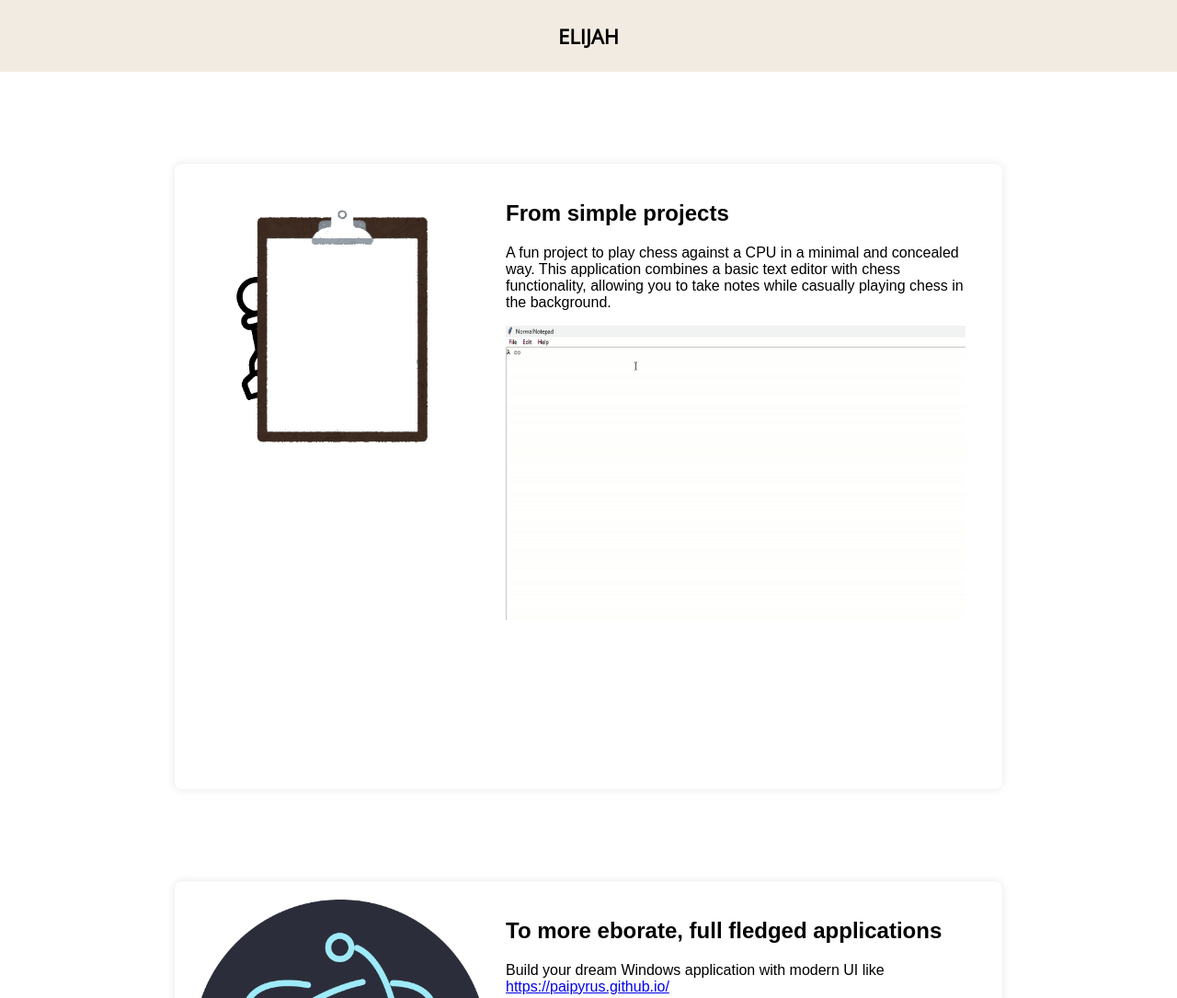
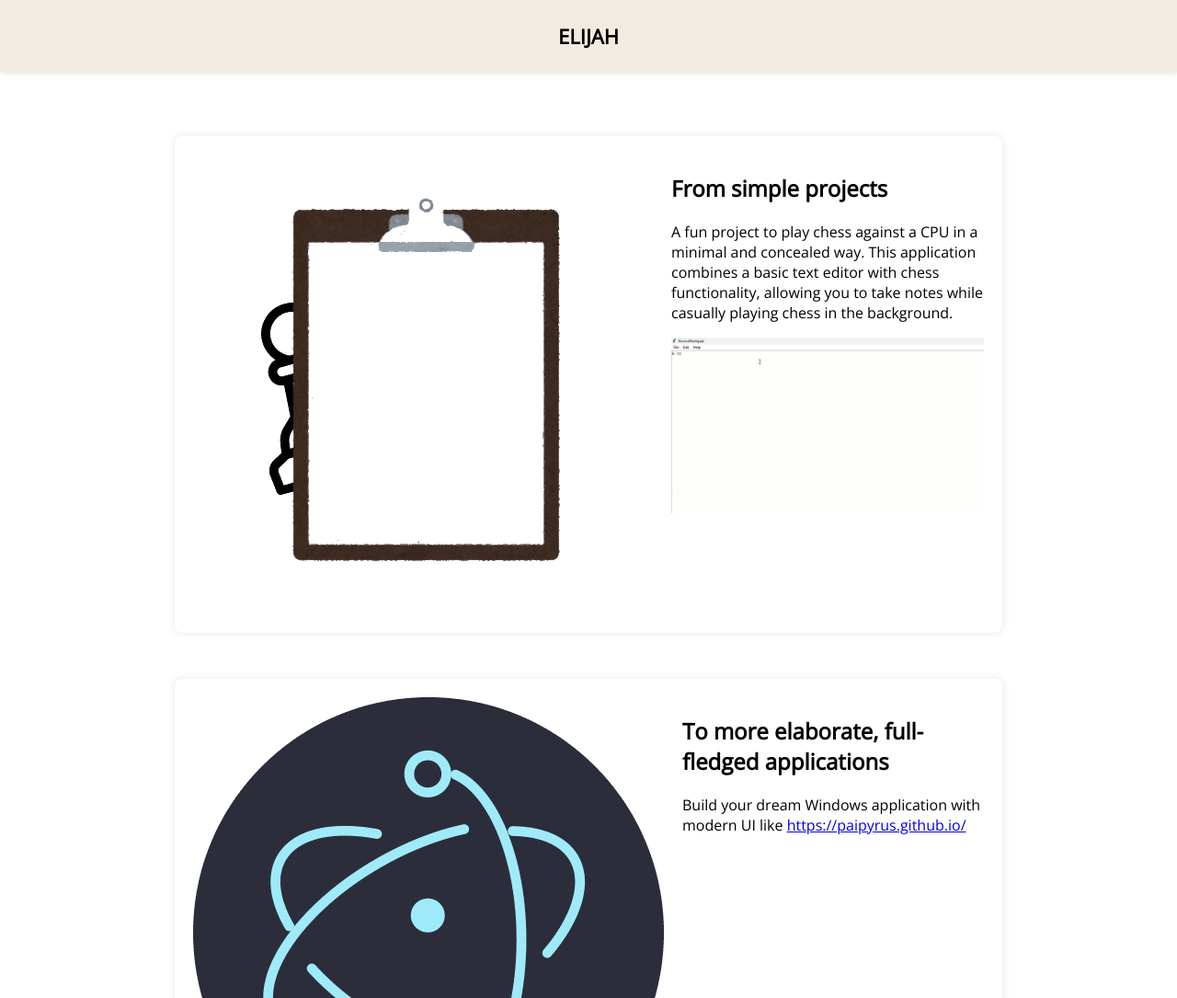
Before and after one commit to Waranika/ELIJAH, a plain HTML site: page programming.html in a window 1280 px wide. Shown: the top 1085 px of the page at 92% size. Drawn offline with nearby package versions, Linux system fonts and the light colour scheme.

Commit message:
Add files via upload

```diff
--- a/programming.html
+++ b/programming.html
@@ -1,11 +1,23 @@
 <!DOCTYPE html>
 <html lang="en">
 <head>
-	<link href='https://fonts.googleapis.com/css?family=Open Sans' rel='stylesheet'>
+  <link href="https://fonts.googleapis.com/css?family=Open+Sans" rel="stylesheet">
   <meta charset="UTF-8">
+  <!-- Make sure the site scales nicely on mobile -->
   <meta name="viewport" content="width=device-width, initial-scale=1.0">
   <title>Build your project with Elijah</title>
+
   <style>
+    /* Base resets and general styles */
+    body {
+      font-family: 'Open Sans', Arial, sans-serif;
+      margin: 0;
+      padding: 0;
+      background-color: white;
+      display: flex;
+      flex-direction: column;
+      align-items: center;
+    }
 
     header {
       width: 100%;
@@ -13,36 +25,27 @@
       color: black;
       text-align: center;
       padding: 24px 0;
+      box-shadow: 0 2px 5px rgba(0,0,0,0.1);
     }
     header h1 {
       margin: 0;
-			font-family: 'Open Sans';
       font-size: 22px;
     }
-
     header h1 a {
       color: black;
       text-decoration: none;
     }
-        body {
-            font-family: Arial, sans-serif;
-            margin: 0;
-            padding: 0;
-            background-color: white;
-            display: flex;
-            flex-direction: column;
-            align-items: center;
-        }
+
+    /* Container to center content and set max-width */
     .container {
       max-width: 900px;
       width: 100%;
-            display: flex;
-            flex-direction: column;
-            align-items: left;
+      margin: 0 auto;
+      padding: 20px; /* helps add spacing on mobile screens */
     }
+
+    /* Project card base styles */
     .project {
-            display: flex;
-            align-items: left;
       background: white;
       padding: 20px;
       border-radius: 8px;
@@ -50,51 +53,85 @@
       opacity: 0;
       transform: translateY(20px);
       transition: opacity 1s ease, transform 1s ease;
-            justify-content: left;
-			height: 80vh;
+      display: flex;
+      flex-direction: column; /* Stack images and text on small screens */
+      align-items: center;    /* Center them by default */
+      margin-top: 50px;       /* Provide spacing from previous content */
+    }
 
-        }
+    /* When in view, fade/slide in */
     .project.visible {
       opacity: 1;
       transform: translateY(0);
     }
+
+    /* Make sure images are responsive */
     .project img {
-            width: auto%;
-            height: 50%;
-            margin-right: 20px;
+      max-width: 100%;
+      height: auto;
+      margin-bottom: 20px; /* space below images in mobile view */
     }
+
     .project .description {
       flex: 1;
+      text-align: left;
+    }
+
+    /* Larger screen layout: place image & text side-by-side */
+    @media (min-width: 768px) {
+      .project {
+        flex-direction: row;
+        align-items: flex-start;
+      }
+      .project img {
+        margin-right: 20px; /* space between image and text on desktop */
+        margin-bottom: 0;
+      }
     }
   </style>
 </head>
 <body>
-	<header class="w-full bg-[#F2EBE2] text-center py-4 shadow-md">
-		<h1 class="text-3xl font-bold">
-			<a href="index.html" class="text-black no-underline">ELIJAH</a>
+  <header>
+    <h1>
+      <a href="index.html">ELIJAH</a>
     </h1>
   </header>
 
-
-	<!-- <h1>Projects to see</h1>  -->
-    <div class="container" >
-
-
-        <div class="project" id="project1" style="margin-top: 100px;">
-            <img src="resources\images\output-onlinepngtools.png" alt="Project 1 Logo">
+  <div class="container">
+    <div class="project" id="project1">
+      <img
+        src="resources/images/output-onlinepngtools.png"
+        alt="Project 1 Logo"
+      />
       <div class="description">
         <h2>From simple projects</h2>
-                <p>A fun project to play chess against a CPU in a minimal and concealed way. This application combines a basic text editor with chess functionality, allowing you to take notes while casually playing chess in the background.</p>
-				<img alt="A man moving his hands away from his forehead sideways, in a mind-explosion gesture. An overlaid animation enforces the explosion character" width="500" height="300" src="resources\vids\ezgif.com-video-to-gif-converter.gif">
-				</img>
+        <p>
+          A fun project to play chess against a CPU in a minimal and concealed way.
+          This application combines a basic text editor with chess functionality,
+          allowing you to take notes while casually playing chess in the background.
+        </p>
+        <img
+          alt="A man moving his hands away from his forehead sideways, in a mind-explosion gesture. An overlaid animation enforces the explosion character"
+          width="500"
+          height="300"
+          src="resources/vids/ezgif.com-video-to-gif-converter.gif"
+        />
       </div>
     </div>
 
-        <div class="project" id="project2" style="margin-top: 100px;">
-            <img src="resources\images\electron-icon.png" alt="Project 2 Logo">
+    <div class="project" id="project2">
+      <img
+        src="resources/images/electron-icon.png"
+        alt="Project 2 Logo"
+      />
       <div class="description">
-                <h2>To more eborate, full fledged applications</h2>
-                <p>Build your dream Windows application with modern UI like <a href="https://paipyrus.github.io/" target="_blank">https://paipyrus.github.io/</a></p>
+        <h2>To more elaborate, full-fledged applications</h2>
+        <p>
+          Build your dream Windows application with modern UI like
+          <a href="https://paipyrus.github.io/" target="_blank">
+            https://paipyrus.github.io/
+          </a>
+        </p>
       </div>
     </div>
   </div>
```
Also changed, not shown: design.html (+65 -17 lines), index.html (+102 -63 lines). Lines whose indentation alone changed are shown as unchanged.
